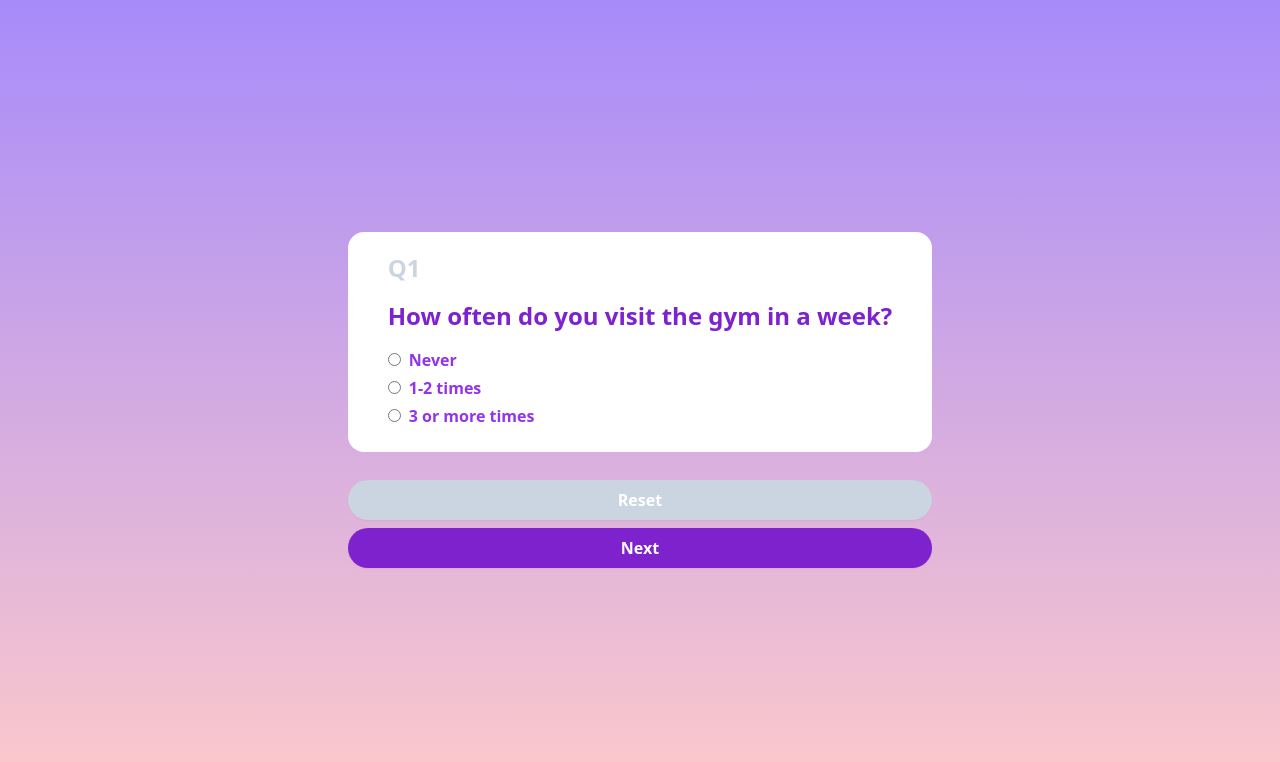
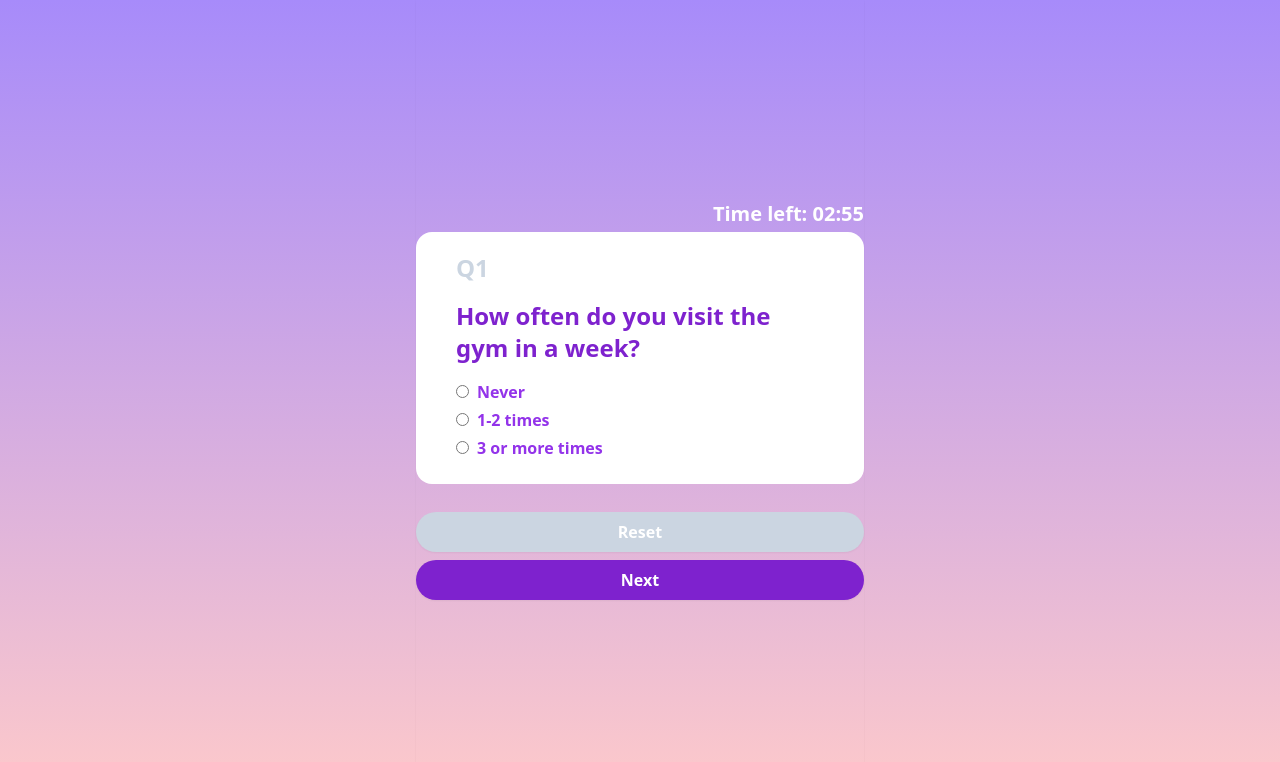
Before and after one commit to muinmundzir/survey-form, a React (Vite) app: page / in a window 1280 px wide. Shown: the top 762 px of the page. Built offline with nearby package versions, Linux system fonts and the light colour scheme.

Commit message:
feat: add timer

```diff
--- a/src/components/Form/Form.tsx
+++ b/src/components/Form/Form.tsx
@@ -1,44 +1,67 @@
 // Library
-import { useState } from "react";
+import { useCallback, useEffect, useState } from "react";
 
 // Component
 import Button from "../Button/Button";
 import RadioInput from "./RadioInput";
 
 // Data
-import { surveyQuestions } from "../../data";
+import { SurveyQuestion, surveyQuestions } from "../../data";
+
+// Helper
+import { removeFromLocalStorage, saveToLocalStorage } from "../../helper";
+import Timer from "../Timer/Timer";
 
 function Form() {
-  const [questions, setQuestions] = useState(surveyQuestions);
-  const [activeQuestion, setActiveQuestion] = useState(questions[0]);
+  const [questions, setQuestions] = useState<SurveyQuestion[]>(surveyQuestions);
+  const [activeQuestion, setActiveQuestion] = useState<SurveyQuestion>(
+    questions[0]
+  );
   const [selectedOption, setSelectedOption] = useState<string | null>(null);
-  const [page, setPage] = useState(1);
+  const [page, setPage] = useState<number>(1);
+  const [timer, setTimer] = useState<number>(180);
 
   function handleSubmit() {
-    if(selectedOption === null) return alert("Please select an option");
+    if (selectedOption === null) return alert("Please select an option");
 
     if (page === surveyQuestions.length) {
       alert("Form submitted!");
+      removeFromLocalStorage();
+      setPage(1);
     } else {
-      setPage(page + 1);
+      saveToLocalStorage(selectedOption, activeQuestion);
+      setPage((prevValue) => prevValue + 1);
       setActiveQuestion(questions[page]);
       setSelectedOption(null);
-      alert(selectedOption);
-      console.log(selectedOption);
     }
+    console.log("submit");
   }
 
   function handleReset() {
     setPage(1);
     setActiveQuestion(questions[0]);
+    setSelectedOption(null);
+    setTimer(180);
+    console.log("reset");
   }
 
   function handleOptionChange(e: React.ChangeEvent<HTMLInputElement>) {
     setSelectedOption(e.target.value);
+    console.log("change");
   }
 
+ const handleTimer = useCallback(() => {
+    alert("Time is up!");
+    setPage(questions.length);
+    setActiveQuestion(questions[questions.length - 1]);
+    setSelectedOption(null);
+    setTimer(5)
+    console.log("timer");
+  }, [timer]);
+
   return (
-    <section className="h-screen w-screen grid place-content-center content-center p-8 shadow-sm">
+    <section className="h-screen w-auto sm:max-w-md grid mx-auto content-center p-8 md:p-0 shadow-sm">
+      <Timer timer={timer} handleTimer={handleTimer} />
       <form className="rounded-2xl mb-5 bg-white py-5 px-10">
         <h1 className="mb-4 font-semibold text-2xl text-slate-300">Q{page}</h1>
         <p className="mb-4 font-semibold text-2xl text-purple-700">
--- /dev/null
+++ b/src/components/Timer/Timer.tsx
@@ -0,0 +1,41 @@
+// Library
+import { useEffect, useState } from "react";
+
+interface TimerProps {
+  timer: number;
+  handleTimer: () => void;
+}
+
+function Timer({ timer, handleTimer }: TimerProps) {
+  const [timeLeft, setTimeLeft] = useState<number>(timer);
+
+  useEffect(() => {
+    setTimeLeft(timer);
+    console.log('transition')
+  }, []);
+
+  useEffect(() => {
+    if (timeLeft === 0) {
+      handleTimer();
+      return;
+    }
+
+    const intervalId = setInterval(() => {
+      setTimeLeft(timeLeft - 1);
+    }, 1000);
+
+    return () => clearInterval(intervalId);
+  }, [timeLeft]);
+
+  let minutes = Math.floor(timeLeft / 60);
+  let seconds = timeLeft % 60;
+
+  return (
+    <div className="ml-auto mb-1 font-semibold text-xl text-white">
+      Time left: {minutes < 10 ? `0${minutes}` : minutes}:
+      {seconds < 10 ? `0${seconds}` : seconds}
+    </div>
+  );
+}
+
+export default Timer;
```
